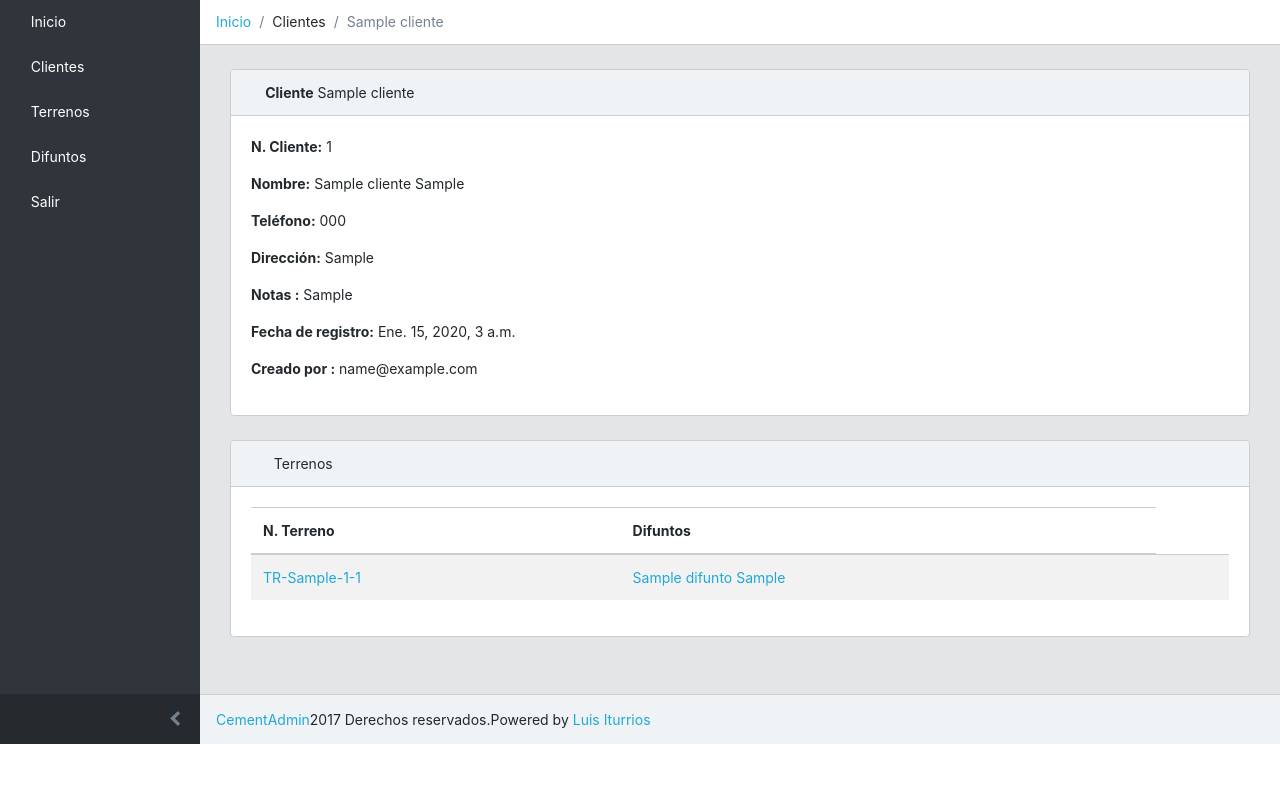
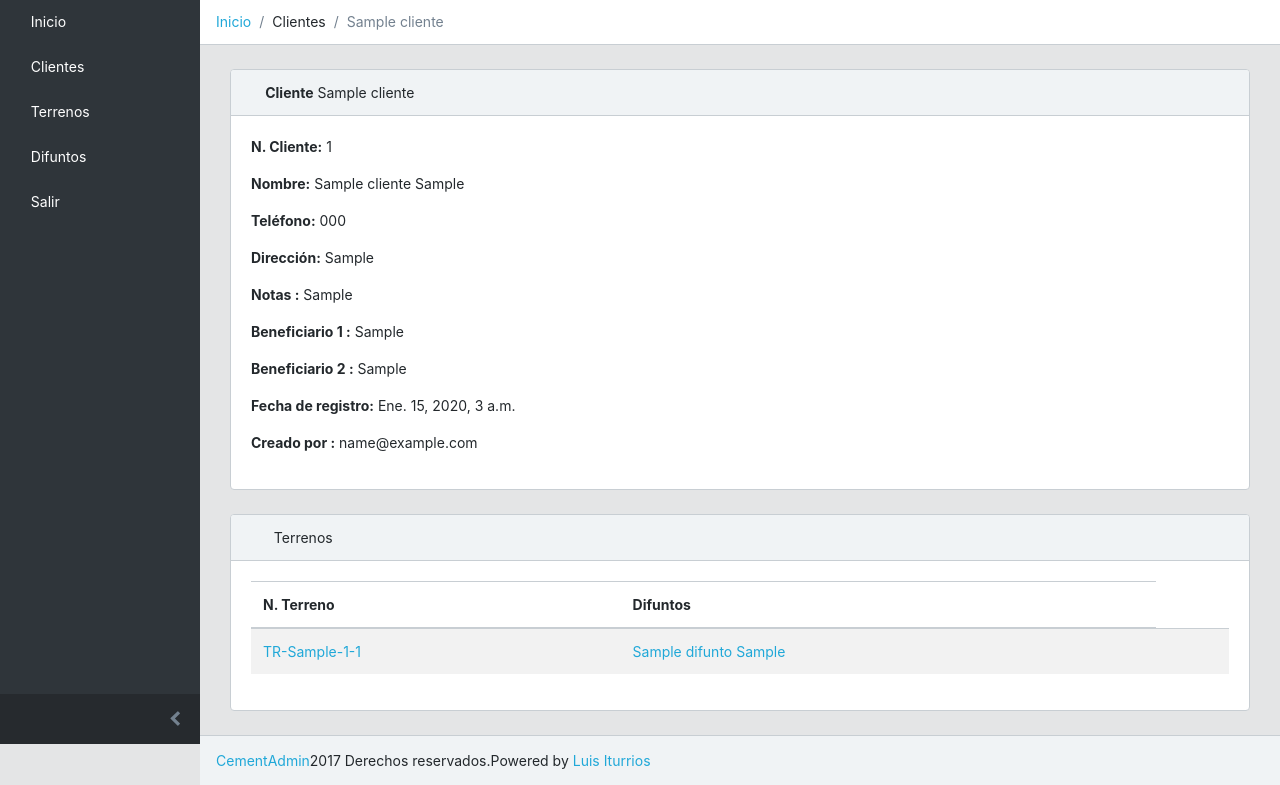
Before and after one commit to luisiturrios1/cementadmin, a Django app: template src/cementerio/templates/cementerio/clientes/clientesdetalle.html in a window 1280 px wide. Shown: the part 56-841 px from the top of the page. Before the commit the page ends 800 px from the top, so only its background shows below. Run offline with Django 3.2, Linux system fonts and the light colour scheme; the template is opened without the code that fills it: values that come from a table or form of the project are taken from there, others are empty; tables that the repository leaves empty hold one stand-in row (values such as "Sample post"); some libraries are stand-ins or nearby versions; some web fonts are replaced.

Commit message:
Agregar campos beneficiario 1 y 2 a Cliente

```diff
--- a/src/cementerio/forms/cliente.py
+++ b/src/cementerio/forms/cliente.py
@@ -15,4 +15,6 @@
             'telefono',
             'direccion',
             'notas',
+            'beneficiario_1',
+            'beneficiario_2',
         ]
--- a/src/cementerio/models/cliente.py
+++ b/src/cementerio/models/cliente.py
@@ -24,6 +24,14 @@
     notas = models.CharField(
         max_length=500, null=True, blank=True, default='',
         verbose_name='Notas',
+    )
+
+    beneficiario_1 = models.CharField(
+        max_length=200, null=True, blank=True, default=None
+    )
+
+    beneficiario_2 = models.CharField(
+        max_length=200, null=True, blank=True, default=None
     )
 
     fecha_regitro = models.DateTimeField(auto_now_add=True)
@@ -57,6 +65,12 @@
         if self.notas:
             self.notas = self.notas.upper()
 
+        if self.beneficiario_1:
+            self.beneficiario_1 = self.beneficiario_1.upper()
+
+        if self.beneficiario_2:
+            self.beneficiario_2 = self.beneficiario_2.upper()
+
         super(Cliente, self).save(force_insert,
                                   force_update, using, update_fields)
 
--- a/src/cementerio/templates/cementerio/clientes/clientesdetalle.html
+++ b/src/cementerio/templates/cementerio/clientes/clientesdetalle.html
@@ -22,11 +22,15 @@
                             <strong>Nombre:</strong> {{ cliente.nombre|default:'' }} {{ cliente.apellido|default:'' }}
                         </p>
 
-                        <p><strong>Teléfono:</strong> {{ cliente.telefono|default:'' }}</p>
+                        {% if cliente.telefono %}<p><strong>Teléfono:</strong> {{ cliente.telefono|default:'' }}</p>{% endif %}
 
-                        <p><strong>Dirección:</strong> {{ cliente.direccion|default:'' }}</p>
+                        {% if cliente.direccion %}<p><strong>Dirección:</strong> {{ cliente.direccion|default:'' }}</p>{% endif %}
 
-                        <p><strong>Notas :</strong> {{ cliente.notas | default:'' }}</p>
+                        {% if cliente.notas %}<p><strong>Notas :</strong> {{ cliente.notas | default:'' }}</p>{% endif %}
+
+                        {% if cliente.beneficiario_1 %}<p><strong>Beneficiario 1 :</strong> {{ cliente.beneficiario_1 | default:'' }}</p>{% endif %}
+
+                        {% if cliente.beneficiario_2 %}<p><strong>Beneficiario 2 :</strong> {{ cliente.beneficiario_2 | default:'' }}</p>{% endif %}
 
                         <p><strong>Fecha de registro:</strong> {{ cliente.fecha_regitro }}</p>
 
```
Also changed, not shown: src/cementerio/views/clientes/clientesmodificar.py (+9 -1 lines), src/cementerio/migrations/0019_auto_20211105_2051.py (added).
